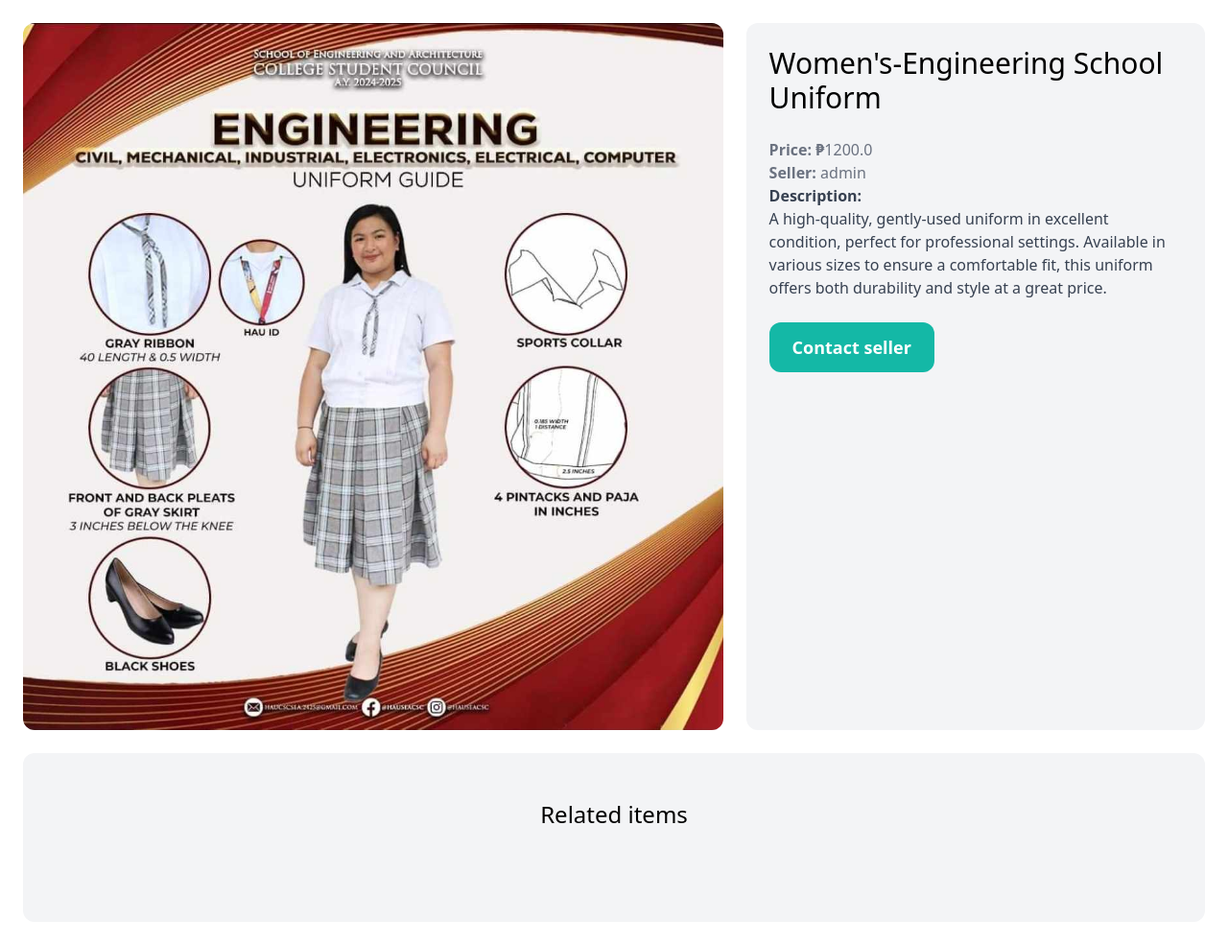
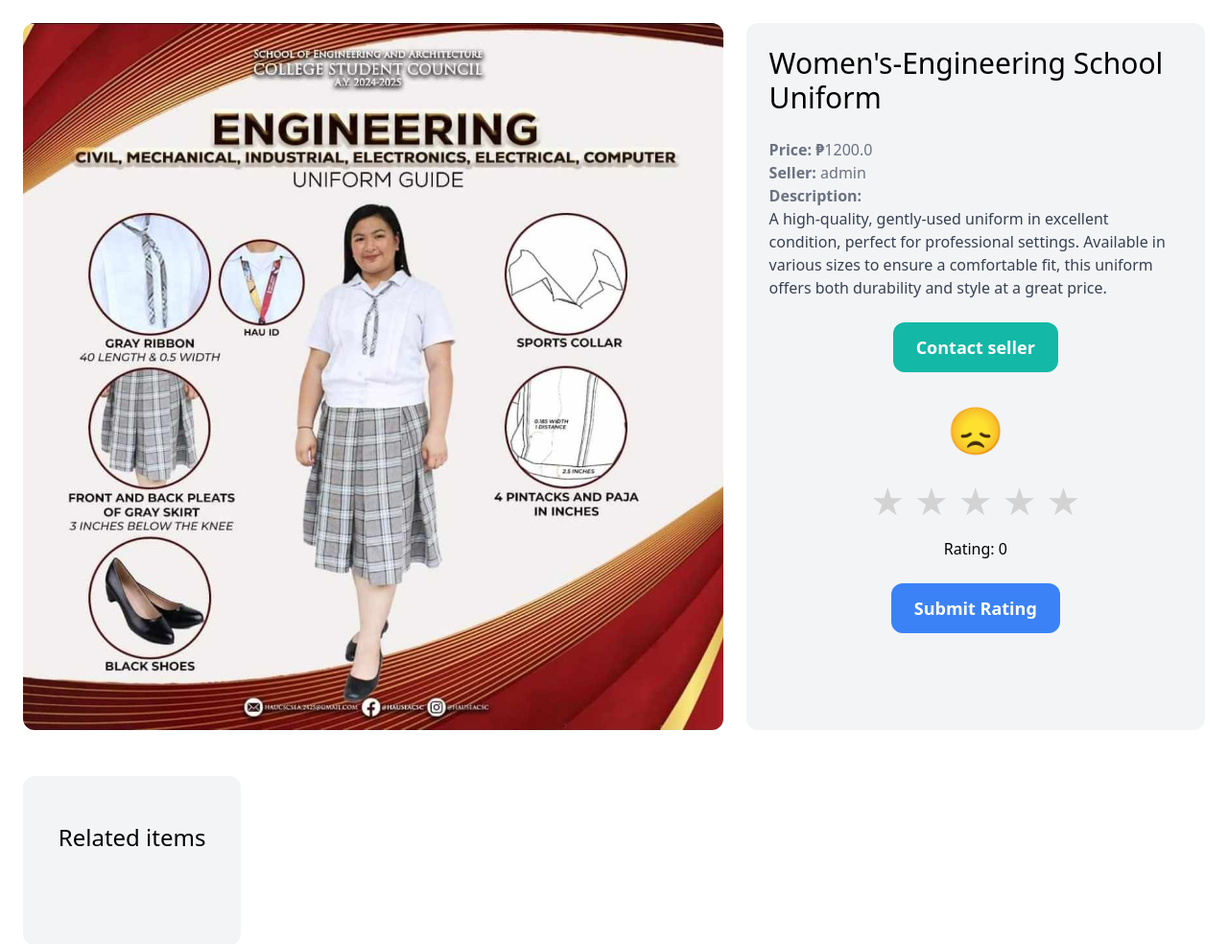
Before and after one commit to xinjaz/AOM_LATEST, a Django app: page /items/11/ in a window 1280 px wide. Shown: the part 101-1085 px from the top of the page at 96% size. Run offline with Django 4.2, Linux system fonts and the light colour scheme; data comes from the database, SQL or seed files in the repository; both versions use the stored data as it was after the commit; some libraries are stand-ins or nearby versions.

Commit message:
Add commit message here

```diff
--- a/AOM/settings.py
+++ b/AOM/settings.py
@@ -61,8 +61,7 @@ ROOT_URLCONF = 'AOM.urls'
 TEMPLATES = [
     {
         'BACKEND': 'django.template.backends.django.DjangoTemplates',
-        'DIRS': [BASE_DIR / 'templates']
-        ,
+        'DIRS': [BASE_DIR / 'templates'],
         'APP_DIRS': True,
         'OPTIONS': {
             'context_processors': [
--- a/core/urls.py
+++ b/core/urls.py
@@ -1,6 +1,5 @@
 from django.contrib.auth import views as auth_views
 from django.urls import path
-
 from .import views
 from .forms import LoginForm
 
@@ -14,5 +13,5 @@ urlpatterns = [
     path('about/', views.about, name='about'),
     path('signup/', views.signup, name='signup'),
     path('login/', auth_views.LoginView.as_view(template_name='core/login.html', authentication_form=LoginForm), name='login'),
-    path('logout/', views.logout_view, name='logout')
+    path('logout/', views.logout_view, name='logout'),
 ]
--- a/item/templates/item/detail.html
+++ b/item/templates/item/detail.html
@@ -15,7 +15,7 @@
 
         {% if item.description %}
             <p class="text-gray-700">
-                <strong class="text-gray-500> ">Description: </strong><br>
+                <strong class="text-gray-500">Description: </strong><br>
                 {{ item.description }}
             </p>
         {% endif %}
@@ -23,32 +23,138 @@
         {% if request.user == item.created_by %}
             <div class="mt-6 p-6 bg-white rounded-xl">
                 <p>This is your item!</p>
-            <a href="{% url 'item:edit' item.id %}" class="inline-block mt-6 px-6 py-3 text-lg font-semibold bg-teal-500 text-white rounded-x">Edit</a>
-            <a href="{% url 'item:delete' item.id %}" class="inline-block mt-6 px-6 py-3 text-lg font-semibold bg-red-500 text-white rounded-x">Delete</a>
+                <a href="{% url 'item:edit' item.id %}" class="inline-block mt-6 px-6 py-3 text-lg font-semibold bg-teal-500 text-white rounded-xl">Edit</a>
+                <a href="{% url 'item:delete' item.id %}" class="inline-block mt-6 px-6 py-3 text-lg font-semibold bg-red-500 text-white rounded-xl">Delete</a>
             </div>
         {% else %}
-        <a href="{% url 'inbox:new' item.id %}" class="inline-block mt-6 px-6 py-3 text-lg font-semibold bg-teal-500 text-white rounded-xl houver:bg-teal-700">Contact seller</a>
+            <div class="mt-6 text-center">
+                <a href="{% url 'inbox:new' item.id %}" class="inline-block px-6 py-3 text-lg font-semibold bg-teal-500 text-white rounded-xl hover:bg-teal-700">Contact seller</a>
+            <!-- Show Star Rating Section if this is not the user's item -->
+            <div id="star-rating" class="mt-6 flex flex-col items-center">
+                <p id="emoji" style="font-size: 48px;">😞</p>
+                <div class="flex justify-center mt-2">
+                    <span class="star" data-value="1">&#9733;</span>
+                    <span class="star" data-value="2">&#9733;</span>
+                    <span class="star" data-value="3">&#9733;</span>
+                    <span class="star" data-value="4">&#9733;</span>
+                    <span class="star" data-value="5">&#9733;</span>
+                </div>
+                <p class="mt-2">Rating: <span id="rating-value">0</span></p>
+            </div>
+
+            <div class="mt-6 text-center">
+                <button id="submit-rating" class="px-6 py-3 text-lg font-semibold bg-blue-500 text-white rounded-xl hover:bg-blue-700">Submit Rating</button>
+            </div>
+
+            <!-- Display submitted rating -->
+            <div id="submitted-rating" class="mt-6 text-center hidden">
+                <p class="text-lg">Your submitted rating: <span id="final-rating-value" class="font-semibold"></span></p>
+            </div>
         {% endif %}
     </div>
 </div>
+
 <div class="mt-6 px-6 py-12 bg-gray-100 rounded-xl">
     <h2 class="mb-12 text-2xl text-center">Related items</h2>
 
     <div class="grid grid-cols-3 gap-3">
-            {% for item in related_items %}
+        {% for related_item in related_items %}
             <div>
-                    <a href="{% url 'item:detail' item.id %}">
+                <a href="{% url 'item:detail' related_item.id %}">
                     <div>
-                            <img src="{{ item.image.url }}" class="rounded-t-xl">
+                        <img src="{{ related_item.image.url }}" class="rounded-t-xl">
                     </div>
 
                     <div class="p-6 bg-white rounded-b-xl">
-                            <h2 class="text-2xl">{{ item.name }}</h2>
-                            <p class="text-gray-500">Price: {{ item.price }}</p>
+                        <h2 class="text-2xl">{{ related_item.name }}</h2>
+                        <p class="text-gray-500">Price: {{ related_item.price }}</p>
                     </div>
                 </a>
             </div>
         {% endfor %}
     </div>
 </div>
+
+<style>
+    .star {
+        font-size: 40px; /* Star size */
+        color: lightgray;
+        cursor: pointer;
+        margin: 0 5px; /* Space between stars */
+    }
+    .star.full {
+        color: gold;
+    }
+</style>
+
+<script>
+    let ratingValue = 0;
+
+    document.querySelectorAll('.star').forEach(star => {
+        star.addEventListener('click', () => {
+            ratingValue = star.getAttribute('data-value');
+            document.getElementById('rating-value').textContent = ratingValue;
+
+            // Update stars
+            document.querySelectorAll('.star').forEach(s => {
+                s.classList.remove('full');
+                if (parseFloat(s.getAttribute('data-value')) <= ratingValue) {
+                    s.classList.add('full');
+                }
+            });
+
+            // Update emoji based on rating
+            const emoji = document.getElementById('emoji');
+            switch (ratingValue) {
+                case '1':
+                    emoji.textContent = '😞';
+                    break;
+                case '2':
+                    emoji.textContent = '😐';
+                    break;
+                case '3':
+                    emoji.textContent = '😄';
+                    break;
+                case '4':
+                    emoji.textContent = '😁';
+                    break;
+                case '5':
+                    emoji.textContent = '😲';
+                    break;
+                default:
+                    emoji.textContent = '';
+            }
+        });
+    });
+
+    document.getElementById('submit-rating').addEventListener('click', () => {
+        if (ratingValue > 0) {
+            fetch("{% url 'item:rate_item' %}", {
+                method: 'POST',
+                headers: {
+                    'Content-Type': 'application/json',
+                    'X-CSRFToken': '{{ csrf_token }}'
+                },
+                body: JSON.stringify({ rating: ratingValue, item_id: {{ item.id }} })
+            })
+            .then(response => response.json())
+            .then(data => {
+                if (data.message) {
+                    alert(data.message);
+                    // Display submitted rating
+                    document.getElementById('final-rating-value').textContent = ratingValue;
+                    document.getElementById('submitted-rating').classList.remove('hidden');
+                } else {
+                    alert(data.error || 'Something went wrong.');
+                }
+            })
+            .catch(error => {
+                console.error('Error:', error);
+            });
+        } else {
+            alert('Please select a rating before submitting.');
+        }
+    });
+</script>
+
 {% endblock %}
--- a/item/urls.py
+++ b/item/urls.py
@@ -1,7 +1,7 @@
 from django.urls import path
 
 from . import views
-
+from .views import rate_item
 app_name = 'item'
 
 urlpatterns = [
@@ -10,5 +10,6 @@ urlpatterns = [
   path('<int:pk>/', views.detail, name='detail'),
   path('<int:pk>/delete/', views.delete, name='delete'),
   path('<int:pk>/edit/', views.edit, name='edit'),
+  path('rate/', rate_item, name='rate_item'),
 
 ]
--- a/item/views.py
+++ b/item/views.py
@@ -79,3 +79,22 @@ def delete(request, pk):
     item.delete()
 
     return redirect('dashboard:index')
+
+
+from django.http import JsonResponse
+from django.views.decorators.csrf import csrf_exempt
+import json
+
+@csrf_exempt
+def rate_item(request):
+    if request.method == 'POST':
+        data = json.loads(request.body)
+        rating = data.get('rating')
+        item_id = data.get('item_id')
+
+        # Process the rating (e.g., save to database)
+        # Rating.objects.create(item_id=item_id, rating=rating, user=request.user)
+
+        return JsonResponse({'message': 'Rating submitted successfully!'})
+
+    return JsonResponse({'error': 'Invalid request'}, status=400)
```
Also changed, not shown: core/templates/core/index.html (+34 -8 lines), inbox/admin.py (+13 -3 lines), core/forms.py (line endings or trailing spaces), core/models.py (line endings or trailing spaces), core/views.py (line endings or trailing spaces), db.sqlite3, item/forms.py (line endings or trailing spaces), item/models.py (line endings or trailing spaces). Lines whose indentation alone changed are shown as unchanged.
